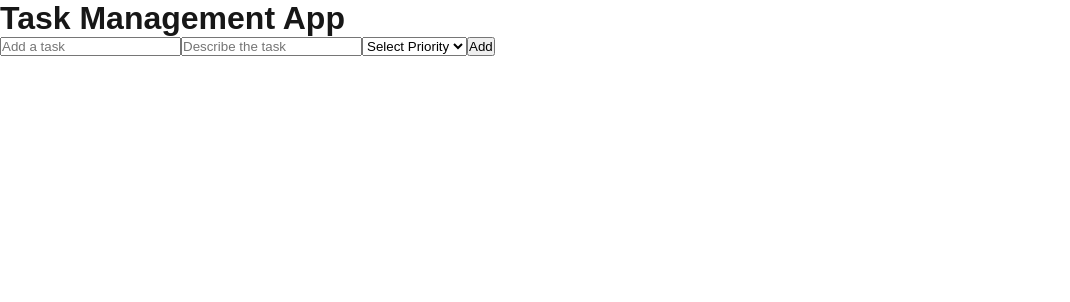
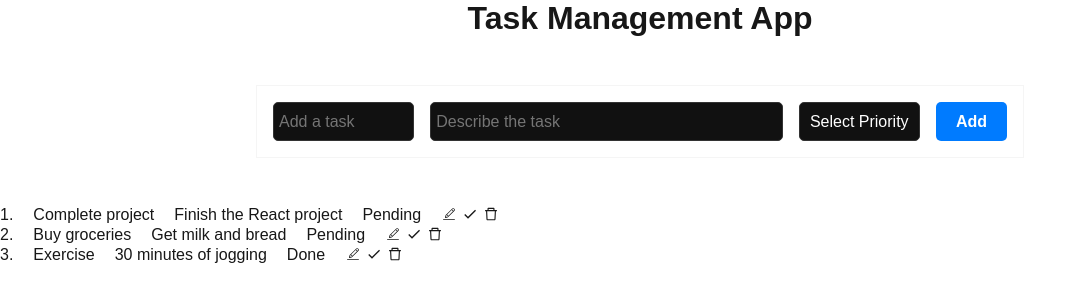
Before and after one commit to tushartyagi0507/Task-Mangement-App, a Next.js app: page / in a window 1280 px wide. Shown: the top 302 px of the page, without its empty margins (0-1070 px from the left). Built offline with nearby package versions, Linux system fonts and the light colour scheme.

Commit message:
feat: add functionality

```diff
--- a/package.json
+++ b/package.json
@@ -12,6 +12,8 @@
     "next": "14.2.15",
     "react": "^18",
     "react-dom": "^18",
+    "react-icon": "^1.0.0",
+    "react-icons": "^5.3.0",
     "uuid": "^10.0.0"
   }
 }
--- a/src/Data/tasks.js
+++ b/src/Data/tasks.js
@@ -1,4 +1,4 @@
-export const initialTasks = [
+export const Data = [
     { id: 1, title: 'Complete project', description: 'Finish the React project', priority: 'high', completed: false },
     { id: 2, title: 'Buy groceries', description: 'Get milk and bread', priority: 'medium', completed: false },
     { id: 3, title: 'Exercise', description: '30 minutes of jogging', priority: 'low', completed: true },
--- a/src/component/TaskMangement.js
+++ b/src/component/TaskMangement.js
@@ -1,36 +1,44 @@
 "use client";
 import React, { useState } from "react";
 
-export const TaskMangement = () => {
+export const TaskMangement = ({handleAdd}) => {
+
   const [task, settask] = useState("");
   const [description, setdescription] = useState("");
   const [priority, setpriority] = useState('')
 
+
   const handleSubmit = (e)=> {
-    console.log("working")
     e.preventDefault()
+    // console.log("Task:", task, description, priority)
+  handleAdd(task, description, priority)
+  setdescription("")
+  settask("")
+  setpriority("Select Priority")
   }
 
   const handlePriority = (e)=> {
-    console.log("priority is:", e.target.value)
+    setpriority(e.target.value)
   }
   return (
     <div>
-      <form onSubmit={handleSubmit}>
+      <form id="form" onSubmit={handleSubmit}>
         <input
           type="text"
+          id="task-input"
           value={task}
           placeholder="Add a task"
           onChange={(e) => settask(e.target.value)}
         />
         <input
           type="text"
+          id="description-input"
           value={description}
           placeholder="Describe the task"
           onChange={e => setdescription(e.target.value)}
         />
         <select onChange={handlePriority}>
-            <option >Select Priority</option>
+            <option value="Select Priority">Select Priority</option>
           <option value="High" >
             High
           </option>
--- a/src/pages/index.js
+++ b/src/pages/index.js
@@ -1,9 +1,12 @@
 import Head from "next/head";
-import Image from "next/image";
 import localFont from "next/font/local";
-import styles from "@/styles/Home.module.css";
-import tasks from '../Data/tasks'
+import {Data} from '../Data/tasks'
 import { TaskMangement } from "@/component/TaskMangement";
+import { useState } from "react";
+import { CiEdit } from "react-icons/ci";
+import { MdOutlineDone } from "react-icons/md";
+import { AiOutlineDelete } from "react-icons/ai";
+
 
 const geistSans = localFont({
   src: "./fonts/GeistVF.woff",
@@ -16,17 +19,62 @@ const geistMono = localFont({
   weight: "100 900",
 });
 
-export default function Home() {
+
+export async function getServerSideProps() {
+  // Here I am passing the data that I get from the const Data I am using
+  const initialTasks = Data
+
+  return {
+    props: { initialTasks},
+  };
+}
+
+export default function Home({initialTasks}) {
+const [Tasks, setTasks] = useState(initialTasks)
+
+
+const handleAdd = (task, description, priority)=> {
+  setTasks((prev)=> {
+  return  [...prev, {
+     id: prev.length+1,
+     title: task,
+     description,
+     priority,
+     completed: false
+    }]
+  })
+}
+
   return (
     <>
       <Head>
         <title>Task Manager</title>
-        <meta name="description" content="Generated by create next app" />
+        <meta name="description" content="Task management app" />
         <meta name="viewport" content="width=device-width, initial-scale=1" />
         <link rel="icon" href="/favicon.ico" />
       </Head>
       <h1 className="header">Task Management App</h1>
-     <TaskMangement/>
+     <TaskMangement handleAdd={handleAdd}/>
+     <div className="container">
+      <ul >
+      { Tasks !== undefined && Tasks.length > 0 && Tasks.map((task, index)=> {
+         index+=1
+        return (
+        <li key={task.id} id="list">
+          <span>{index}.</span>
+          <span>{task.title}</span>
+          <span>{task.description}</span>
+          <span>{task.completed ? "Done" : "Pending"}</span>
+          <div className="editables" >
+        <span> <CiEdit /></span>
+        <span> <MdOutlineDone /></span>
+        <span> <AiOutlineDelete /></span>
+        </div>
+        </li>
+      )
+      })}
+      </ul>
+     </div>
     </>
   );
 }
--- a/src/styles/globals.css
+++ b/src/styles/globals.css
@@ -40,3 +40,98 @@ a {
     color-scheme: dark;
   }
 }
+
+/* main page */
+.header{
+  text-align: center;
+
+}
+
+#form{
+  border: 1px solid whitesmoke;
+  padding: 1rem;
+  width: 60%;
+  margin: 3rem auto;
+  display: flex;
+ gap: 1rem;
+
+  input {
+    background-color: #111;
+    color: #fff;
+    border: 1px solid #333;
+    padding: 5px;
+    border-radius: 5px;
+    font-size: 16px;
+    box-sizing: border-box;
+  }
+
+  input:focus {
+    outline: none; /* Remove the default browser focus outline */
+    border-color: #007bff; /* Change border color on focus */
+  }
+
+  #task-input{width: 20%;}
+  #description-input{width: 50%;}
+
+  select {
+    background-color: #111;
+    color: #fff;
+    border: 1px solid #333;
+    padding: 10px;
+    border-radius: 5px;
+    font-size: 16px;
+    box-sizing: border-box;
+    appearance: none; /* Remove default arrow icon */
+  }
+
+  select:focus {
+    outline: none;
+    border-color: #007bff;
+  }
+
+  /* Add a custom arrow icon using a background image */
+  select::after {
+    content: '';
+    position: absolute;
+    top: 50%;
+    right: 10px;
+    transform: translateY(-50%);
+    width: 12px;
+    height: 12px;
+    background-size: cover;
+    pointer-events: none;
+  }
+
+  button {
+    background-color: #007bff;
+    color: #fff;
+    border: none;
+    padding: 10px 20px;
+    border-radius: 5px;
+    cursor: pointer;
+    font-size: 16px;
+    font-weight: bold;
+    transition: background-color 0.2s ease-in-out;
+  }
+
+  button:hover {
+    background-color: #0069d9;
+  }
+}
+
+#task-input{width: 20%;}
+#description-input{width: 50%;}
+
+.container{
+  width: 80%;
+}
+
+#list{
+  display: flex;
+gap: 20px;
+}
+
+.editables{
+display: flex ;
+gap: 5px;
+}
```
Also changed, not shown: 1 other file (tests, documents, lock files or other folders).
